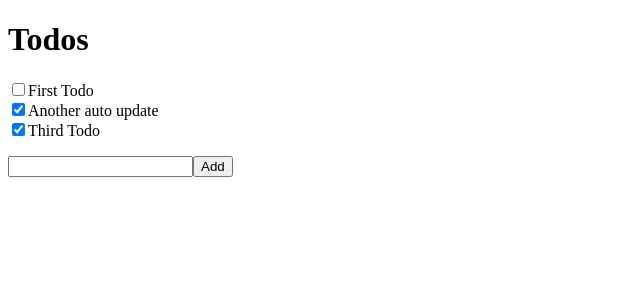
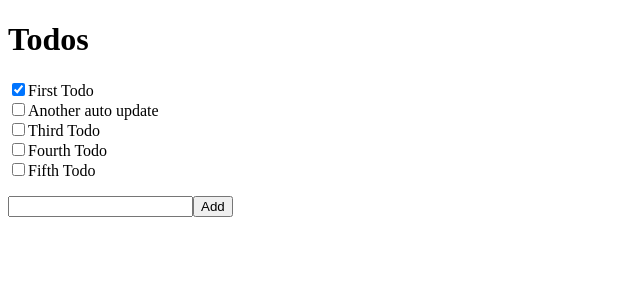
Before and after one commit to FrancisCalizo/JS-Concepts-2020, a React (Create React App) app in the folder use-query-csr/: page / in a window 1280 px wide. Shown: the top 300 px of the page, without its empty margins (0-640 px from the left). Built offline with nearby package versions, Linux system fonts and the light colour scheme; data requests are answered from the project's data file; the HTML template or start-up script is replaced by a standard one.

Commit message:
Toggle Mutation completed

```diff
--- a/use-query-csr/db.json
+++ b/use-query-csr/db.json
@@ -3,17 +3,27 @@
     {
       "id": 1,
       "title": "First Todo",
-      "completed": false
+      "completed": true
     },
     {
       "id": 2,
       "title": "Another auto update",
-      "completed": true
+      "completed": false
     },
     {
       "id": 3,
       "title": "Third Todo",
-      "completed": true
+      "completed": false
+    },
+    {
+      "id": 4,
+      "title": "Fourth Todo",
+      "completed": false
+    },
+    {
+      "id": 5,
+      "title": "Fifth Todo",
+      "completed": false
     }
   ]
 }
--- a/use-query-csr/src/components/Todo.js
+++ b/use-query-csr/src/components/Todo.js
@@ -14,7 +14,21 @@ const toggleTodo = async (obj) => {
 };
 
 export default function Todos({ todo }) {
-  const [mutate] = useMutation(toggleTodo);
+  const [mutate] = useMutation(toggleTodo, {
+    // onSuccess: () => queryCache.invalidateQueries('todos'), // Causes a full refetch
+    onSuccess: (toggled) => {
+      queryCache.setQueryData(['todos'], (prevData) => {
+        const newTodos = prevData.map((e) => {
+          if (e.id === toggled.id) {
+            return { ...e, completed: !e.completed };
+          } else {
+            return e;
+          }
+        });
+        return newTodos;
+      });
+    },
+  });
 
   const onToggleTodo = async (e) => {
     let id = e.target.id;
```
